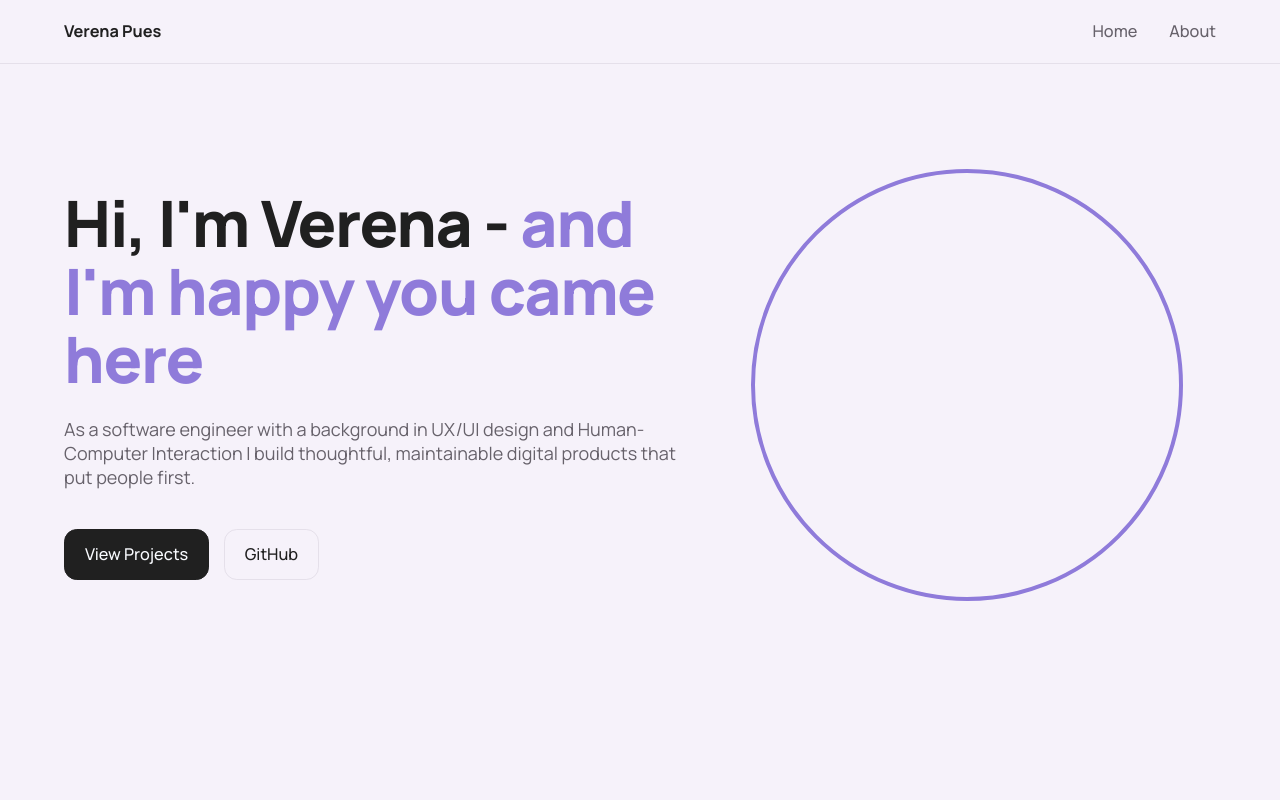
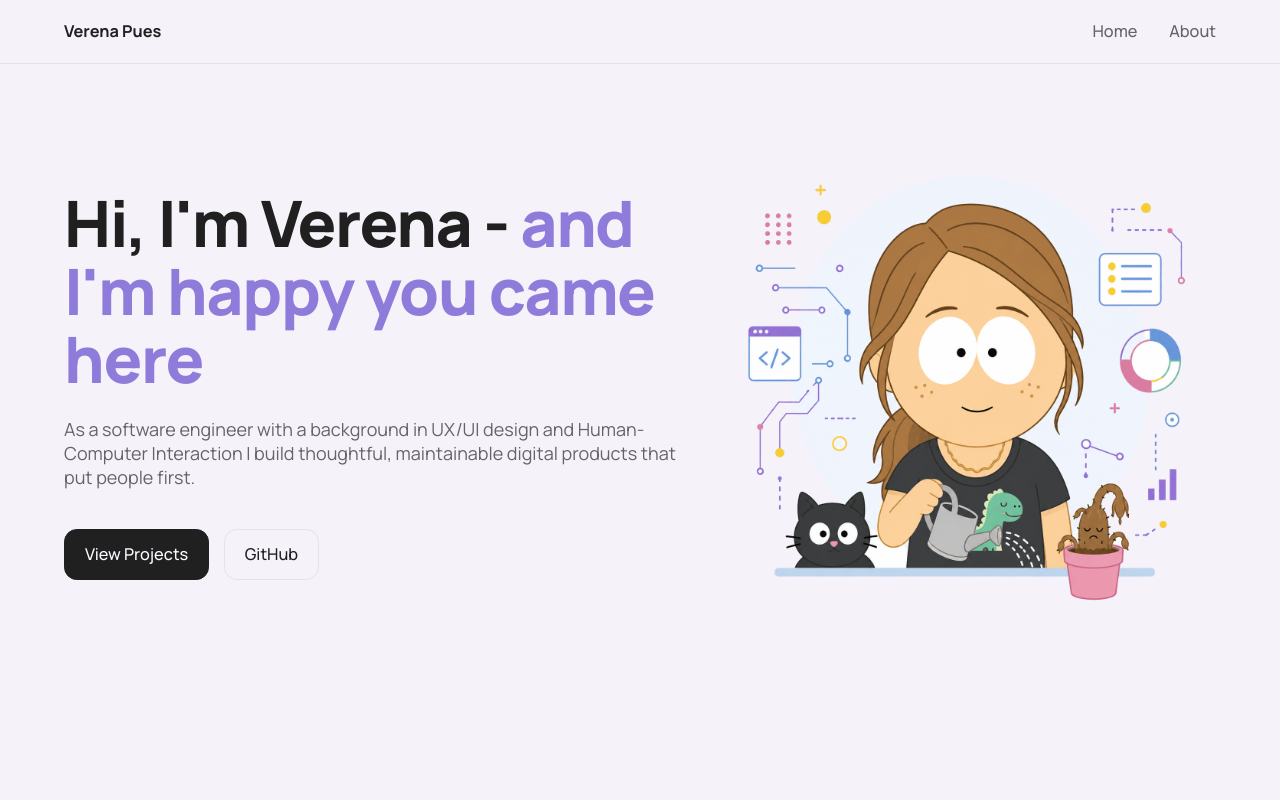
Before and after one commit to vseup/Portfolio, an Angular app: page / in a window 1280 px wide. Shown: the top 800 px of the page. Built offline with nearby package versions, Linux system fonts and the light colour scheme.

Commit message:
home: added hero section avatar image

```diff
--- a/src/app/pages/home/home-hero/home-hero.component.html
+++ b/src/app/pages/home/home-hero/home-hero.component.html
@@ -19,6 +19,14 @@
   </div>
 
   <div class="hero-visual" aria-hidden="true">
-    <div class="avatar"></div>
+    <div class="avatar">
+      <img
+        ngSrc="/images/hero-avatar.png"
+        alt=""
+        width="1254"
+        height="1254"
+        priority
+      />
+    </div>
   </div>
 </section>
--- a/src/app/pages/home/home-hero/home-hero.component.scss
+++ b/src/app/pages/home/home-hero/home-hero.component.scss
@@ -51,12 +51,17 @@
 }
 
 .avatar {
-  width: min(27rem, 100%);
+  width: min(30rem, 100%);
   aspect-ratio: 1;
-  border-radius: 999px;
   background: var(--color-bg-avatar);
-  border: 4px solid var(--color-accent);
   position: relative;
+}
+
+.avatar img {
+  width: 100%;
+  height: 100%;
+  object-fit: cover;
+  display: block;
 }
 
 @media (max-width: 1024px) {
--- a/src/app/pages/home/home-hero/home-hero.component.ts
+++ b/src/app/pages/home/home-hero/home-hero.component.ts
@@ -1,10 +1,11 @@
+import { NgOptimizedImage } from '@angular/common';
 import { ChangeDetectionStrategy, Component } from '@angular/core';
 import { RouterLink } from '@angular/router';
 import { ButtonComponent } from '../../../shared/button/button.component';
 
 @Component({
   selector: 'app-home-hero',
-  imports: [RouterLink, ButtonComponent],
+  imports: [NgOptimizedImage, RouterLink, ButtonComponent],
   templateUrl: './home-hero.component.html',
   styleUrl: './home-hero.component.scss',
   changeDetection: ChangeDetectionStrategy.OnPush,
```
Also changed, not shown: public/images/hero-avatar.png (added).
